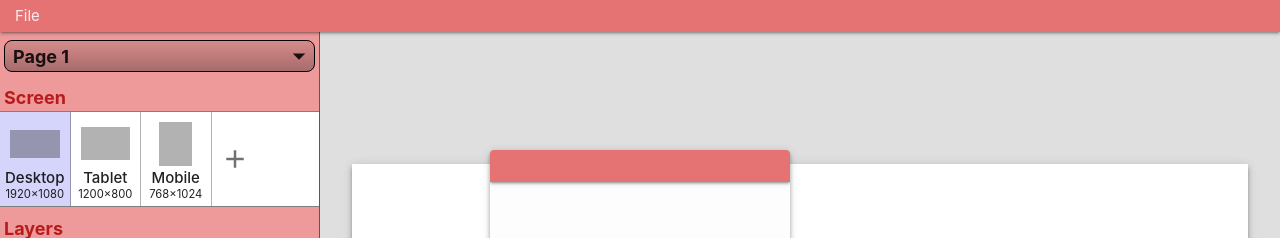
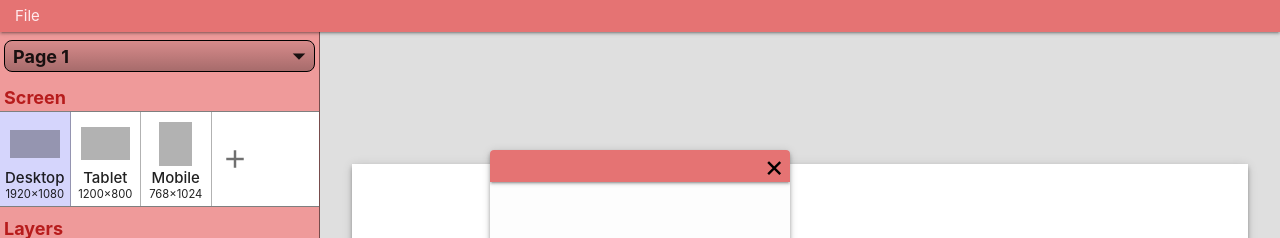
Before and after one commit to ShaneByrne0963/wirefree, a React (Vite) app: page / in a window 1280 px wide. Both pictures are taken after a click on the button "add". Shown: the top 238 px of the page. Built offline with nearby package versions, Linux system fonts and the light colour scheme.

Commit message:
Add functionality to close window

```diff
--- a/src/assets/css/window.css
+++ b/src/assets/css/window.css
@@ -21,4 +21,12 @@
 
 #window-top {
   height: 32px;
+  display: flex;
+  align-items: center;
+  justify-content: end;
 }
+
+#window-top>.close {
+  font-size: 2em;
+  cursor: pointer;
+}
--- a/src/components/Window.tsx
+++ b/src/components/Window.tsx
@@ -2,6 +2,7 @@ import { useDispatch, useSelector } from "react-redux";
 import { RootState } from "../state/store";
 import { useContext } from "react";
 import { ThemeContext } from "../context";
+import { closeWindow } from "../state/window/WindowSlice";
 
 interface WindowContainerProps {
   status: string;
@@ -22,7 +23,11 @@ function Window() {
   const dispatch = useDispatch();
   return (
     <div id="window" className="z-depth-2">
-      <div id="window-top" className={color + " lighten-2 z-depth-1"}></div>
+      <div id="window-top" className={color + " lighten-2 z-depth-1"}>
+        <button className="close plain" onClick={() => dispatch(closeWindow())}>
+          &times;
+        </button>
+      </div>
     </div>
   );
 }
```
